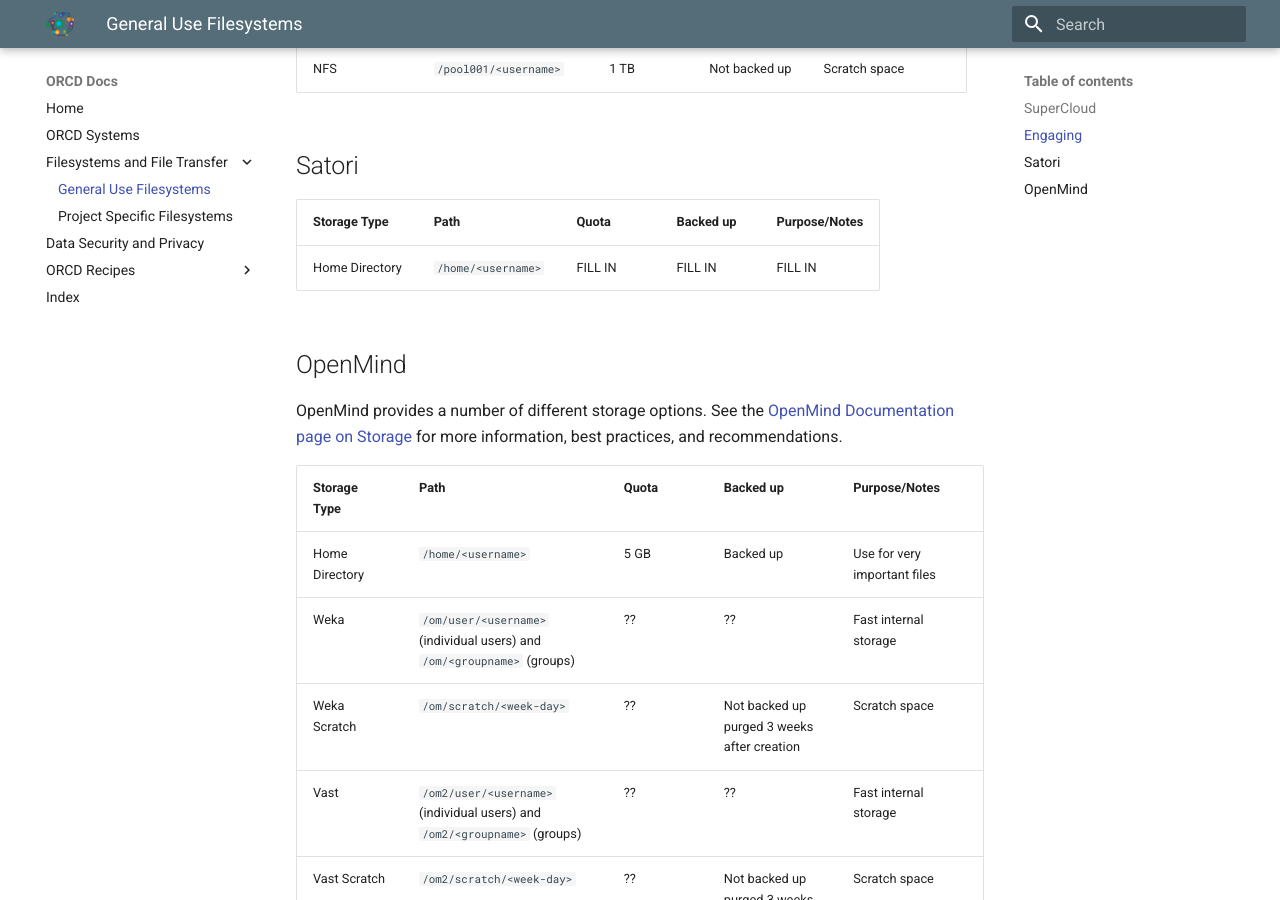
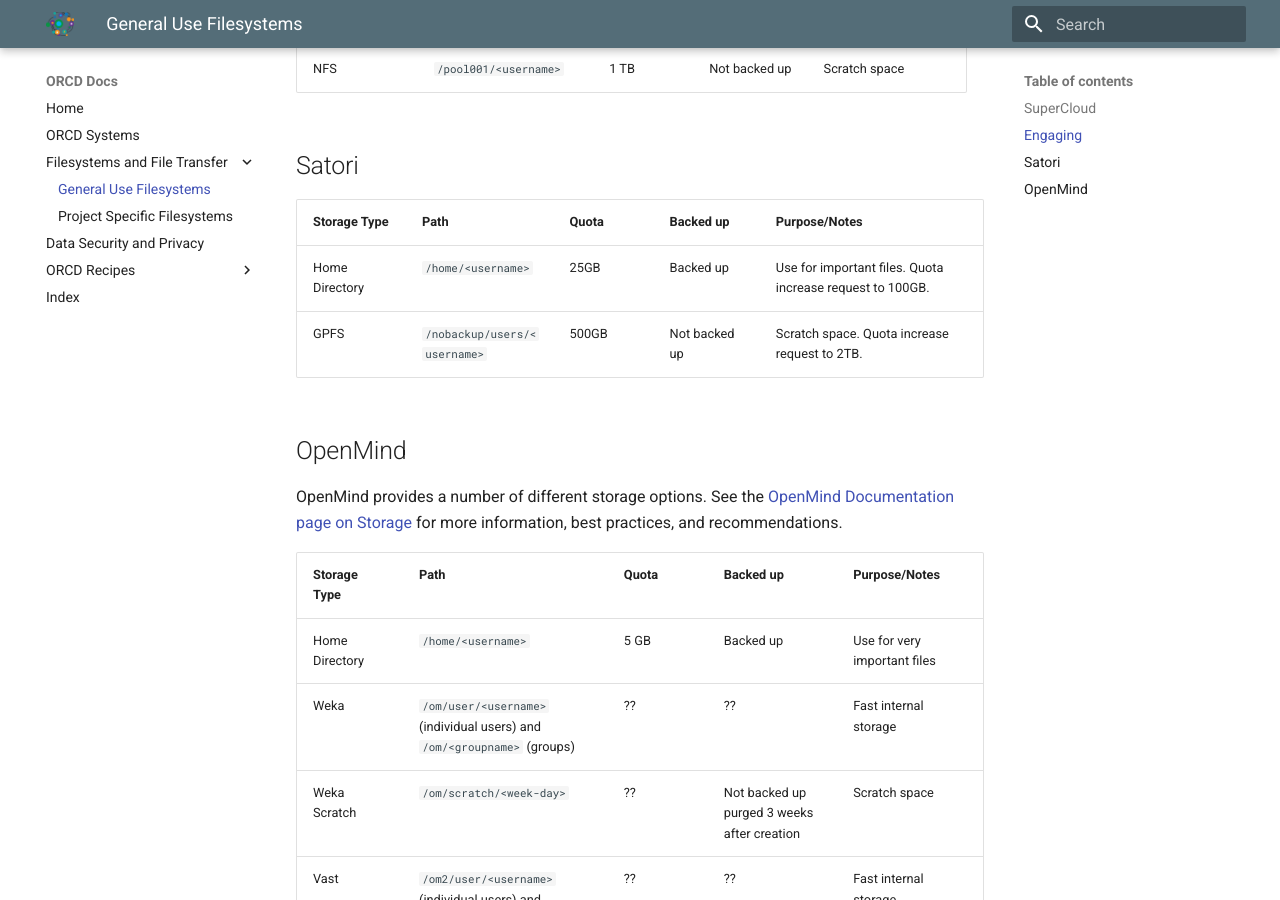
Before and after one commit to mit-orcd/orcd-docs-edit, an MkDocs documentation site: the page built from docs/filesystems-file-transfer/filesystems.md, in a window 1280 px wide and 900 px high, scrolled down 1311 px. Built offline with MkDocs 1.6.1 and Material for MkDocs 9.7.7, drawn with Linux system fonts in a browser that asks for light colours.

Commit message:
Update Satori file systems

```diff
--- a/docs/filesystems-file-transfer/filesystems.md
+++ b/docs/filesystems-file-transfer/filesystems.md
@@ -27,7 +27,8 @@
 
 | Storage Type      | Path | Quota | Backed up | Purpose/Notes |
 | ----------- | ----------- |----------- |----------- |----------- |
-| Home Directory | `/home/<username>` | FILL IN | FILL IN | FILL IN |
+| Home Directory | `/home/<username>` | 25GB | Backed up | Use for important files. Quota increase request to 100GB. |
+| GPFS           | `/nobackup/users/<username>` | 500GB | Not backed up | Scratch space. Quota increase request to 2TB. |
 
 ## OpenMind
 
```
